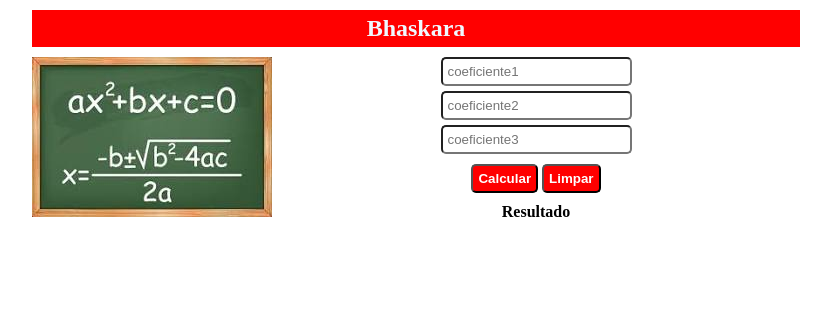
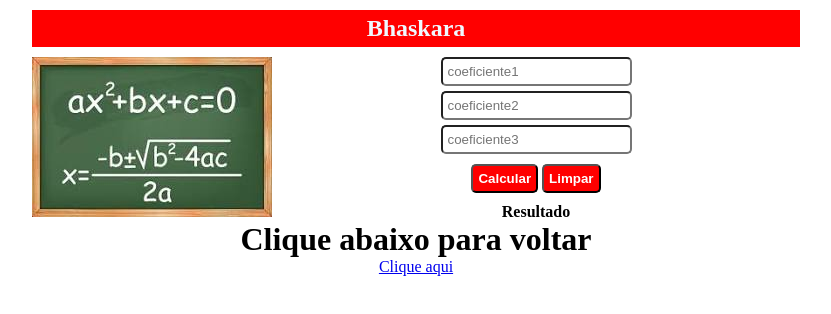
Before and after one commit to Igor-franco05/bhas, a plain HTML site: page index.html in a window 1280 px wide. Shown: the whole page, without its empty margins (224-1055 px from the left). Drawn offline with Linux system fonts and the light colour scheme.

Commit message:
Update index.html

```diff
--- a/index.html
+++ b/index.html
@@ -33,7 +33,11 @@
         </form>
     </section>
 
+    <script src="scripts.js"></script>
 
-    <script src="scripts.js"></script>
+    <center><h1>Clique abaixo para voltar</h1>
+<a href="
+https://igor-franco05.github.io/nom/">Clique aqui</a>
+</center>
 </body>
 </html>
```
